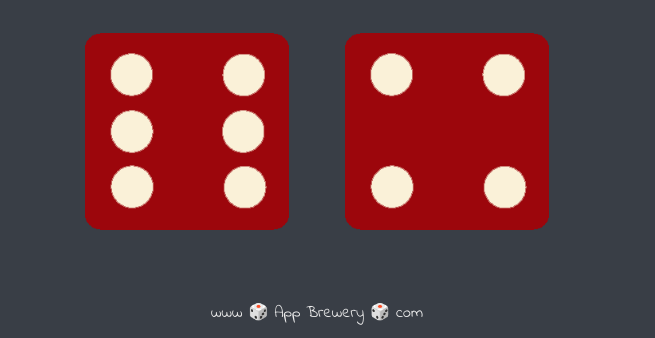
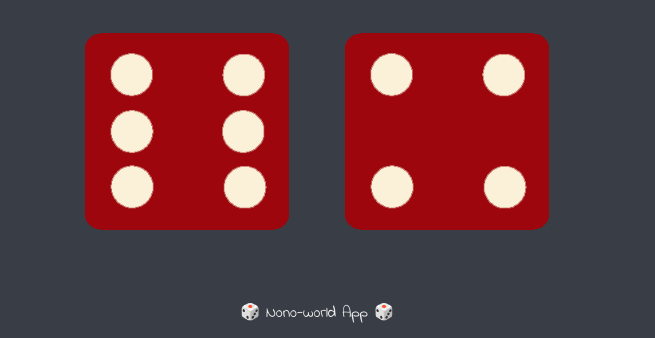
Before and after one commit to N0n0-w0rld/dice-choose, a plain HTML site: page index.html in a window 1280 px wide. Shown: the part 462-800 px from the top of the page, without its empty margins (323-978 px from the left). Drawn offline with Linux system fonts and the light colour scheme.

Commit message:
Update index.html

```diff
--- a/index.html
+++ b/index.html
@@ -26,7 +26,7 @@
 
     <script src="index.js"></script>
 
-    <footer>www 🎲 App Brewery 🎲 com</footer>
+    <footer>🎲 N0n0-w0rld App 🎲</footer>
 
   </body>
 </html>
```
